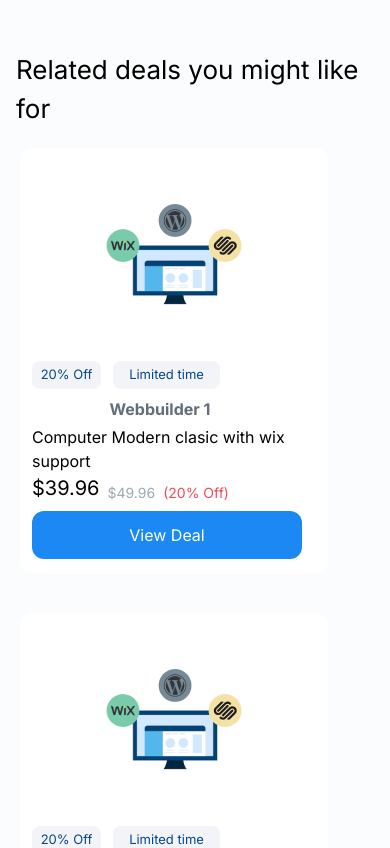
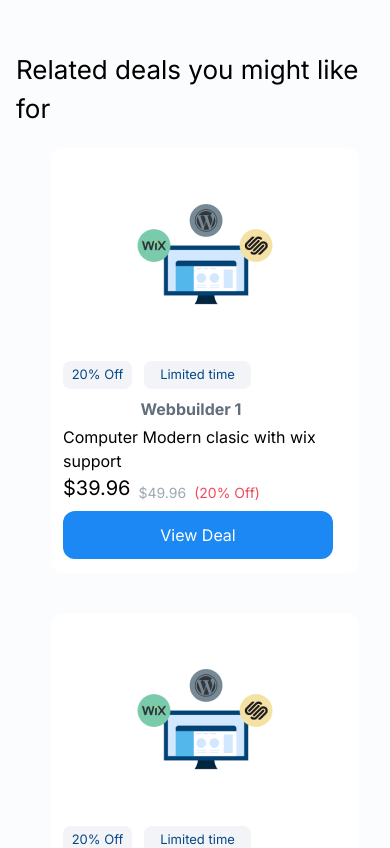
Before and after one commit to AmeyTari2002/assignment, a React (Vite) app: page / in a window 390 px wide. Shown: the part 3400-4248 px from the top of the page. Built offline with nearby package versions, Linux system fonts and the light colour scheme; a web font is replaced by a local one.

Commit message:
first commit

```diff
--- a/src/components/Card.jsx
+++ b/src/components/Card.jsx
@@ -4,7 +4,7 @@ import logos from '../assets/logos.png'
 const Card = () => {
     return (
         <>
-            <div className='flex gap-5'>
+            <div className='flex items-center justify-center gap-5'>
                 <div className='h-[425px] md:w-[333px] bg-white my-5 grid grid-rows-2 rounded-[12px]'>
                     <div className=' flex items-center justify-center '>
                         <img src={logos} alt="" />
--- a/src/components/Footer.jsx
+++ b/src/components/Footer.jsx
@@ -4,7 +4,7 @@ const   Footer = () => {
     return (
         <div className='h-[452px] w-screen bg-[#212731]'>
             <div className=' w-[1080px]  mx-auto text-white pt-3 md:pt-[54px]'>
-                <div className='flex flex-col mx-16 md:mx-0 md:grid md:grid-cols-3  gap-5'>
+                <div className='flex flex-col mx-24 md:mx-0 md:grid md:grid-cols-3  gap-5'>
                     <div className='flex flex-col gap-3'>
                         <div className='text-[16px] '>CATEGORIES</div>
                         <div className='flex flex-col gap-4'>
--- a/src/components/Navbar.jsx
+++ b/src/components/Navbar.jsx
@@ -4,7 +4,7 @@ import { FaBars } from "react-icons/fa";
 const Navbar = () => {
     const [nav, setNav] = useState()
     return (
-        <div className='bg-[#212731]   h-[64px]  lg:w-[1614px] pl-10 md:pl-36 text-white flex items-center justify-between px-4 md:justify-center lg:gap-[60px] font-Inter text-[14px] '>
+        <div className='bg-[#212731] max-w-screen   h-[64px]  lg:w-[1614px] pl-10 md:pl-36 text-white flex items-center justify-between px-4 md:justify-center lg:gap-[60px] font-Inter text-[14px] '>
             <div className='relative'>
                 <input className='outline-none w-[150px] md:w-[258px] py-2 md:py-[7px] rounded-md' type="text" name="" id="" />
                 <img src={search} className='absolute top-1 left-2 lg:top-[5px] lg:left-[9px]' alt="" />
```
